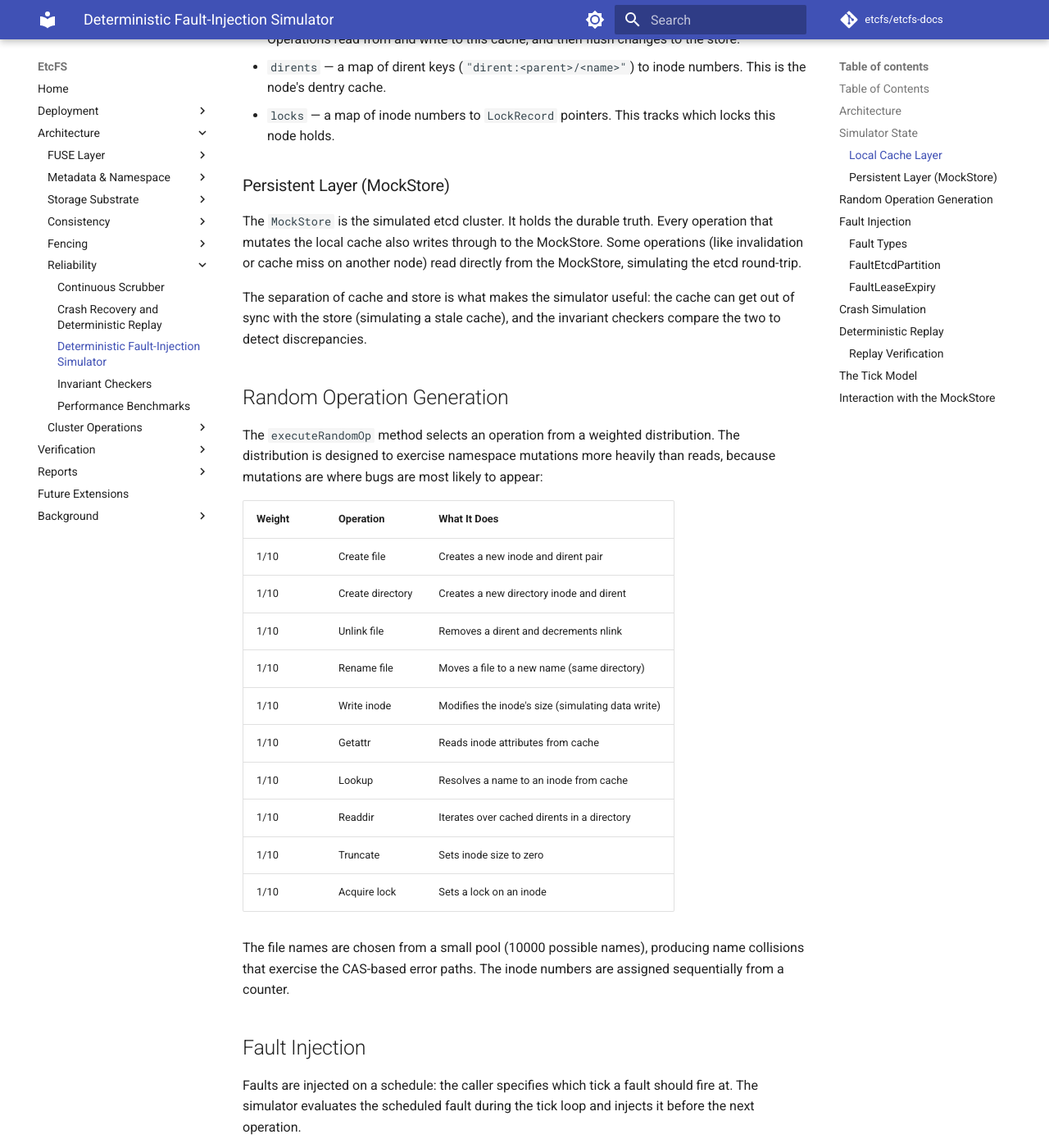
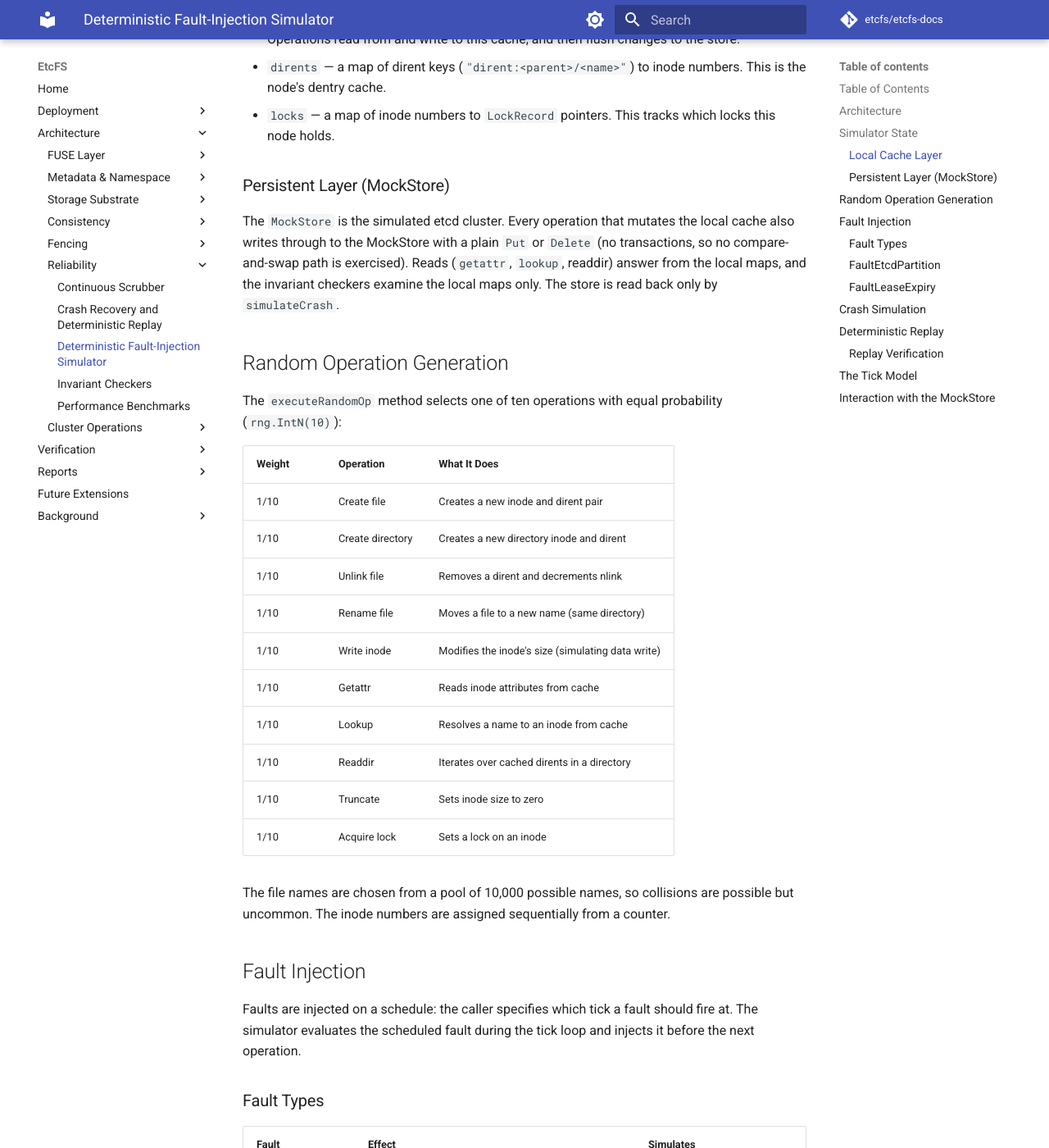
Before and after one commit to etcfs/etcfs-docs, an MkDocs documentation site: the page built from docs/architecture/reliability/deterministic-simulator.md, in a window 1280 px wide and 1400 px high, scrolled down 1297 px. Shown: the whole window at 82% size. Built offline with MkDocs 1.6.1 and Material for MkDocs 9.7.7, drawn with Linux system fonts in a browser that asks for light colours; comment, search, counter and statistics services are not loaded; some of the changed text lies outside the part shown.

Commit message:
docs(simulator): described the uniform operation mix, write-through without CAS, and the faults that change no state

```diff
--- a/docs/architecture/reliability/deterministic-simulator.md
+++ b/docs/architecture/reliability/deterministic-simulator.md
@@ -18,7 +18,7 @@ The discrete-event simulator that drives the metadata layer through randomised o
 The simulator is a single-threaded, event-loop-style driver that executes a configurable number of operations. Each operation consists of:
 
 1. **Tick loop.** Advance the mock clock by `N` ticks. On each tick, evaluate any scheduled faults and process lease expirations.
-2. **Choose an operation.** Randomly select a metadata operation from a weighted distribution.
+2. **Choose an operation.** Pick one of ten metadata operations with equal probability.
 3. **Execute the operation.** Call the operation on the local state and the mock store.
 4. **Check invariants.** After the operation, run all invariant checkers. If any invariant is violated, increment the violation counter.
 5. **Loop.** Repeat until the operation budget is exhausted.
@@ -39,13 +39,11 @@ The simulator keeps in-memory maps that mirror what a real node would have cache
 
 ### Persistent Layer (MockStore)
 
-The `MockStore` is the simulated etcd cluster. It holds the durable truth. Every operation that mutates the local cache also writes through to the MockStore. Some operations (like invalidation or cache miss on another node) read directly from the MockStore, simulating the etcd round-trip.
-
-The separation of cache and store is what makes the simulator useful: the cache can get out of sync with the store (simulating a stale cache), and the invariant checkers compare the two to detect discrepancies.
+The `MockStore` is the simulated etcd cluster. Every operation that mutates the local cache also writes through to the MockStore with a plain `Put` or `Delete` (no transactions, so no compare-and-swap path is exercised). Reads (`getattr`, `lookup`, readdir) answer from the local maps, and the invariant checkers examine the local maps only. The store is read back only by `simulateCrash`.
 
 ## Random Operation Generation
 
-The `executeRandomOp` method selects an operation from a weighted distribution. The distribution is designed to exercise namespace mutations more heavily than reads, because mutations are where bugs are most likely to appear:
+The `executeRandomOp` method selects one of ten operations with equal probability (`rng.IntN(10)`):
 
 | Weight | Operation | What It Does |
 |---|---|---|
@@ -60,7 +58,7 @@ The `executeRandomOp` method selects an operation from a weighted distribution.
 | 1/10 | Truncate | Sets inode size to zero |
 | 1/10 | Acquire lock | Sets a lock on an inode |
 
-The file names are chosen from a small pool (10000 possible names), producing name collisions that exercise the CAS-based error paths. The inode numbers are assigned sequentially from a counter.
+The file names are chosen from a pool of 10,000 possible names, so collisions are possible but uncommon. The inode numbers are assigned sequentially from a counter.
 
 ## Fault Injection
 
@@ -74,7 +72,7 @@ Faults are injected on a schedule: the caller specifies which tick a fault shoul
 | `FaultEtcdPartition` | Write to log, no state change | Network partition from etcd |
 | `FaultLeaderElection` | Write to log | etcd leader election during a transaction |
 | `FaultMajorityLoss` | Write to log | etcd quorum loss |
-| `FaultLeaseExpiry` | Delete all leases, triggering key expiration | Node's etcd lease expires while it holds locks |
+| `FaultLeaseExpiry` | Delete all lease entries (their keys are not deleted; the simulator writes no leased keys) | Node's etcd lease expires while it holds locks |
 | `FaultNodeCrash` | Full `simulateCrash` | Daemon crashes and restarts |
 
 ### FaultEtcdPartition
@@ -83,7 +81,7 @@ This fault represents a network partition between the node and the etcd cluster.
 
 ### FaultLeaseExpiry
 
-This fault simulates the node's etcd lease expiring while it holds locks. The mock store deletes all leases, which triggers the mockT TTL expiry — all keys bound to leases are deleted. The simulator's lock map is cleared. The next lock acquisition attempt will find the lock key gone and can proceed to reacquire. This exercises the lease-expiry code path without waiting for real time.
+This fault is meant to simulate the node's etcd lease expiring while it holds locks. `injectFault` deletes the mock store's lease entries but not the keys bound to them (a real expiry, in `MockStore.Tick`, deletes the keys too), and the simulator's lock map is left as it is. Because the simulator writes its lock keys with a plain `Put`, without a lease, the fault currently changes no state.
 
 ## Crash Simulation
 
```
